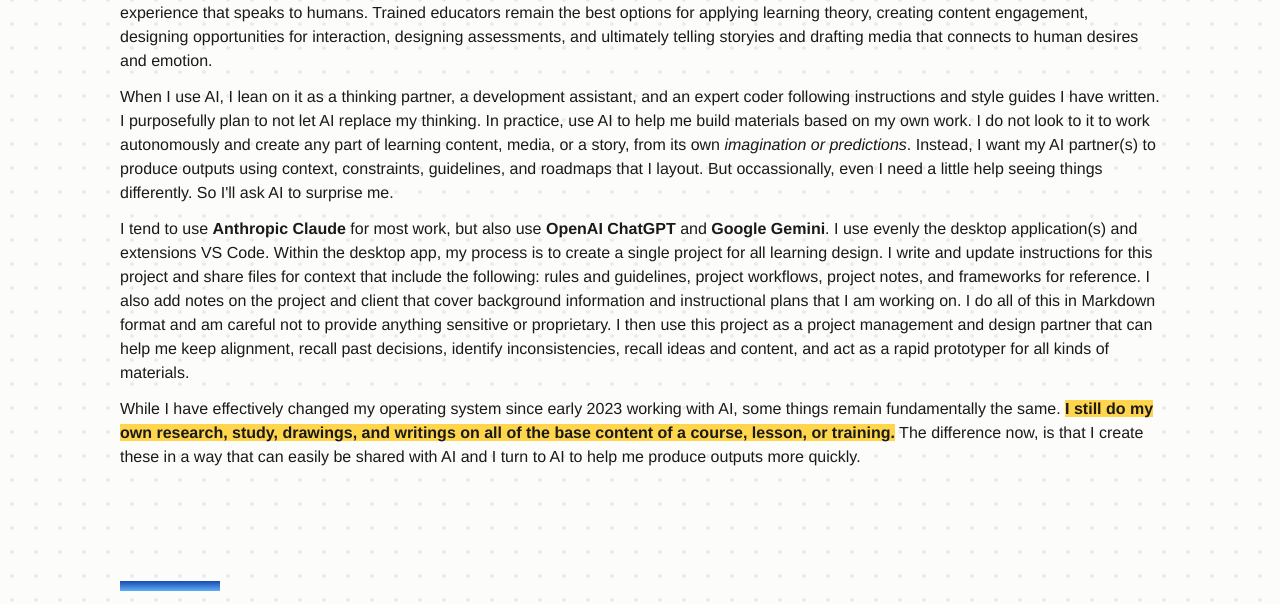
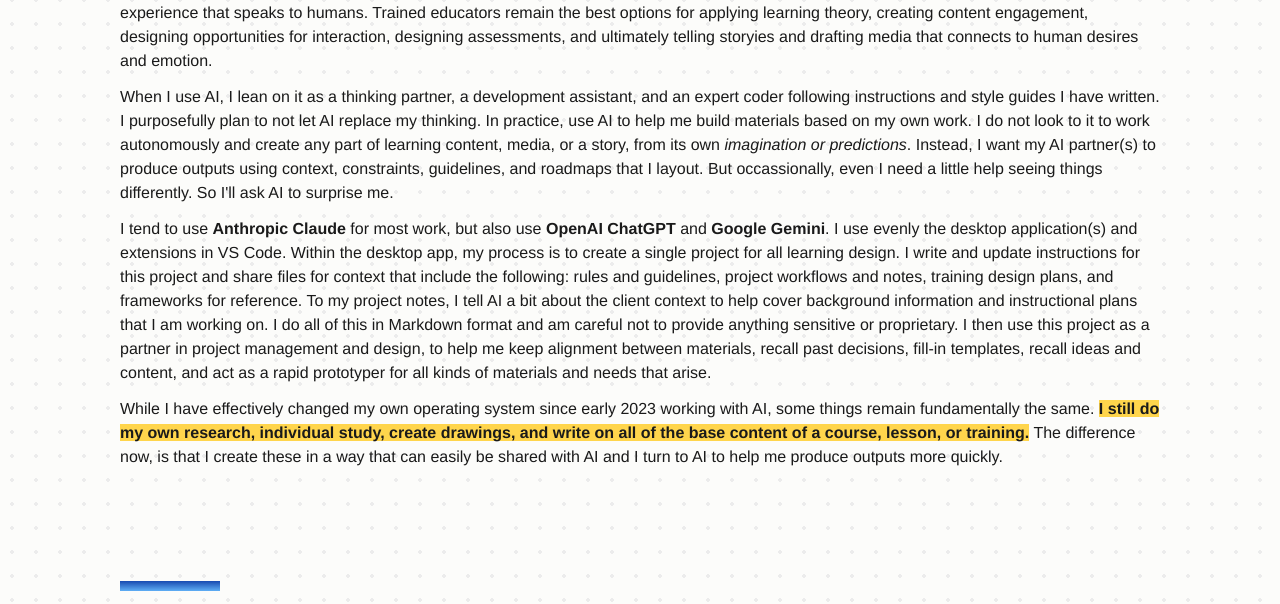
Before and after one commit to jasontorresedd/jasontorresedd.github.io, a plain HTML site: page sec-ep/ga-ai-in-learning-design.html in a window 1280 px wide. Shown: the part 606-1210 px from the top of the page. Drawn offline with Linux system fonts and the light colour scheme; a web font is replaced by a local one.

Commit message:
text revisions

```diff
--- a/sec-ep/ga-ai-in-learning-design.html
+++ b/sec-ep/ga-ai-in-learning-design.html
@@ -44,9 +44,9 @@
 
           <p class="overview__lede">When I use AI, I lean on it as a thinking partner, a development assistant, and an expert coder following instructions and style guides I have written. I purposefully plan to not let AI replace my thinking. In practice, use AI to help me build materials based on my own work. I do not look to it to work autonomously and create any part of learning content, media, or a story, from its own <em>imagination or predictions</em>. Instead, I want my AI partner(s) to produce outputs using context, constraints, guidelines, and roadmaps that I layout. But occassionally, even I need a little help seeing things differently. So I'll ask AI to surprise me.</p>
 
-          <p class="overview__lede">I tend to use <b>Anthropic Claude</b> for most work, but also use <b>OpenAI ChatGPT</b> and <b>Google Gemini</b>. I use evenly the desktop application&lpar;s&rpar; and extensions VS Code. Within the desktop app, my process is to create a single project for all learning design. I write and update instructions for this project and share files for context that include the following: rules and guidelines, project workflows, project notes, and frameworks for reference. I also add notes on the project and client that cover background information and instructional plans that I am working on. I do all of this in Markdown format and am careful not to provide anything sensitive or proprietary. I then use this project as a project management and design partner that can help me keep alignment, recall past decisions, identify inconsistencies, recall ideas and content, and act as a rapid prototyper for all kinds of materials.</p>
+          <p class="overview__lede">I tend to use <b>Anthropic Claude</b> for most work, but also use <b>OpenAI ChatGPT</b> and <b>Google Gemini</b>. I use evenly the desktop application&lpar;s&rpar; and extensions in VS Code. Within the desktop app, my process is to create a single project for all learning design. I write and update instructions for this project and share files for context that include the following: rules and guidelines, project workflows and notes, training design plans, and frameworks for reference. To my project notes, I tell AI a bit about the client context to help cover background information and instructional plans that I am working on. I do all of this in Markdown format and am careful not to provide anything sensitive or proprietary. I then use this project as a partner in project management and design, to help me keep alignment between materials, recall past decisions, fill-in templates, recall ideas and content, and act as a rapid prototyper for all kinds of materials and needs that arise.</p>
 
-          <p class="overview__lede">While I have effectively changed my operating system since early 2023 working with AI, some things remain fundamentally the same. <b class="highlight-yellow">I still do my own research, study, drawings, and writings on all of the base content of a course, lesson, or training.</b> The difference now, is that I create these in a way that can easily be shared with AI and I turn to AI to help me produce outputs more quickly.</p>
+          <p class="overview__lede">While I have effectively changed my own operating system since early 2023 working with AI, some things remain fundamentally the same. <b class="highlight-yellow">I still do my own research, individual study, create drawings, and write on all of the base content of a course, lesson, or training.</b> The difference now, is that I create these in a way that can easily be shared with AI and I turn to AI to help me produce outputs more quickly.</p>
         </div>
       </section>
 
```
